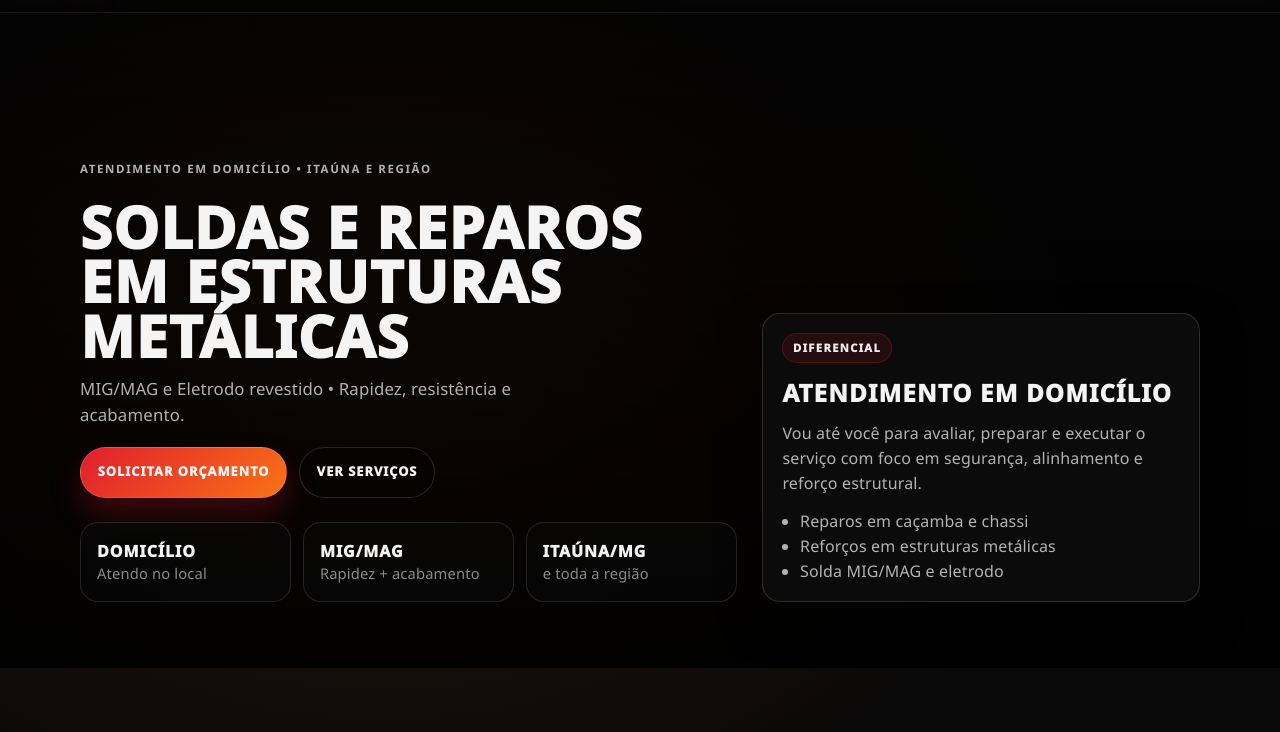
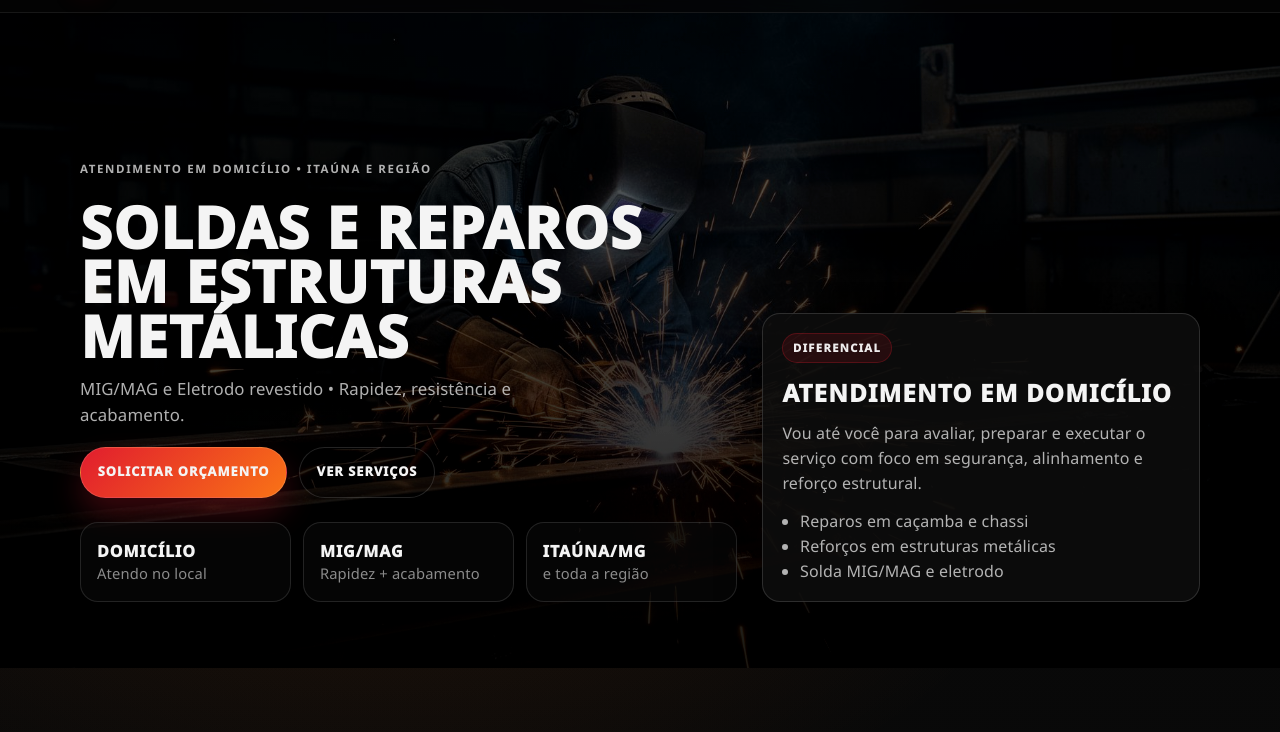
Before and after one commit to Vitor2209/Carlos-solda, a plain HTML site: page index.html in a window 1280 px wide. Shown: the part 68-800 px from the top of the page. Drawn offline with Linux system fonts and the light colour scheme.

Commit message:
Update styles.css

```diff
--- a/css/styles.css
+++ b/css/styles.css
@@ -220,13 +220,18 @@ a {
 .hero__bg {
   position: absolute;
   inset: 0;
-  background-image: linear-gradient(180deg, rgba(0, 0, 0, 0.55), rgba(0, 0, 0, 0.88)),
-    url("assets/img/hero-solda.jpg");
+  background-image: linear-gradient(
+      180deg,
+      rgba(0, 0, 0, 0.55),
+      rgba(0, 0, 0, 0.88)
+    ),
+    url("../assets/img/hero-solda.jpg");
   background-size: cover;
   background-position: center;
   filter: saturate(1.05) contrast(1.05);
   transform: scale(1.03);
 }
+
 
 .hero__inner {
   position: relative;
```
